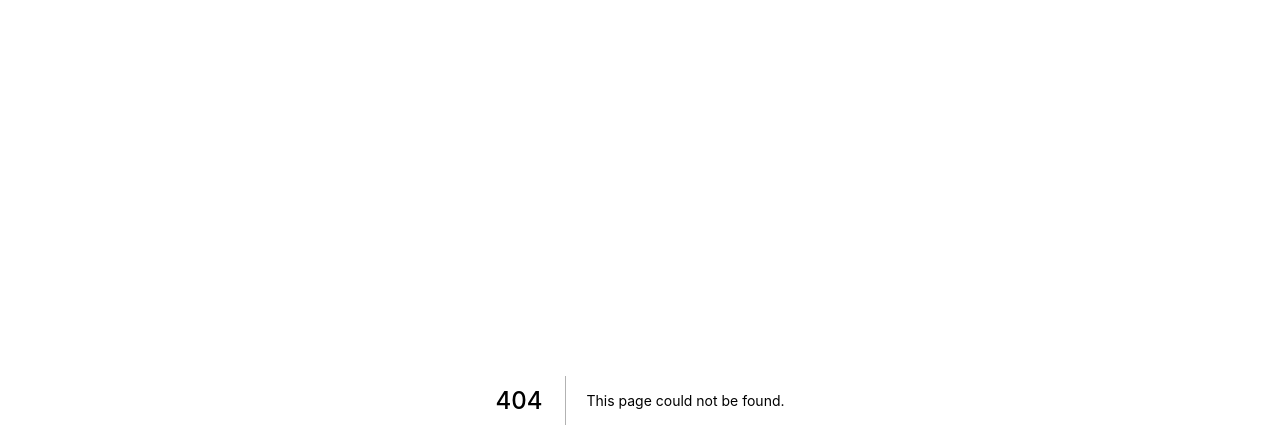
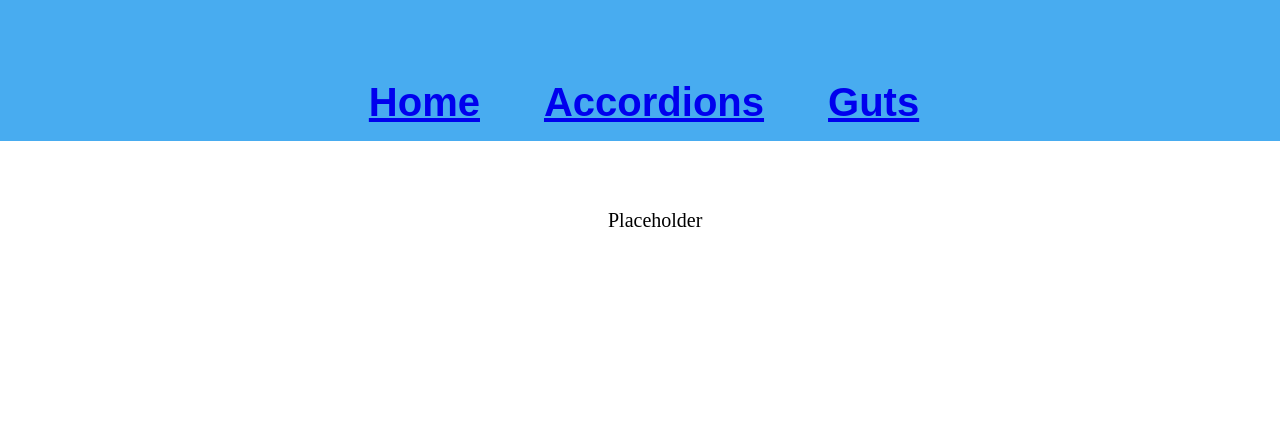
Before and after one commit to Mnho229/accordian-practice, a Next.js app: page /accordions in a window 1280 px wide. Before the commit this address had no page. Shown: the top 448 px of the page. Built offline with nearby package versions, Linux system fonts and the light colour scheme.

Commit message:
Started accordion

```diff
--- /dev/null
+++ b/pages/accordions.js
@@ -0,0 +1,28 @@
+import Layout from './components/Layout';
+import Accordion from './components/Accordion/Accordion';
+
+const Accordions = (props) => {
+
+  return (
+    <Layout>
+      <section className="l-container">
+        <Accordion />
+      </section>
+
+      {style()}
+    </Layout>
+  )
+}
+
+function style() {
+  return <style jsx="true">{`
+    .l-container {
+      display: flex;
+      justify-content: center;
+      font-size: 1.25rem;
+      padding-top: 2rem;
+    }
+  `}</style>
+}
+
+export default Accordions
--- /dev/null
+++ b/pages/components/Accordion/Accordion.js
@@ -0,0 +1,19 @@
+const Accordion = (props) => {
+  return (
+    <div className="c-accordion">
+      <p>Placeholder</p>
+
+      {style()}
+    </div>
+  )
+}
+
+function style() {
+  return <style jsx="true">{`
+    .c-accordion {
+      width: 4rem;
+    }
+  `}</style>
+}
+
+export default Accordion;
--- a/pages/components/Navbar.js
+++ b/pages/components/Navbar.js
@@ -5,7 +5,7 @@ const Navbar = (props) => {
     <nav>
       <ul className="c-nav">
         <li><Link href="/">Home</Link></li>
-        <li><Link href="/lists">Accordians</Link></li>
+        <li><Link href="/accordions">Accordions</Link></li>
         <li><Link href="/tutorial">Guts</Link></li>
       </ul>
 
--- a/pages/index.js
+++ b/pages/index.js
@@ -3,7 +3,7 @@ import Layout from './components/Layout';
 export default () => {
   return (
     <Layout>
-      <div className="c-main">Welcome to a React Accordian Website!  Now with Hooks!</div>
+      <div className="c-main">Welcome to a React Accordion Website!  Now with Hooks!</div>
 
       {style()}
     </Layout>
```
Also changed, not shown: pages/components/Accordion/AccordionSection.js (added, +18 -0 lines).
